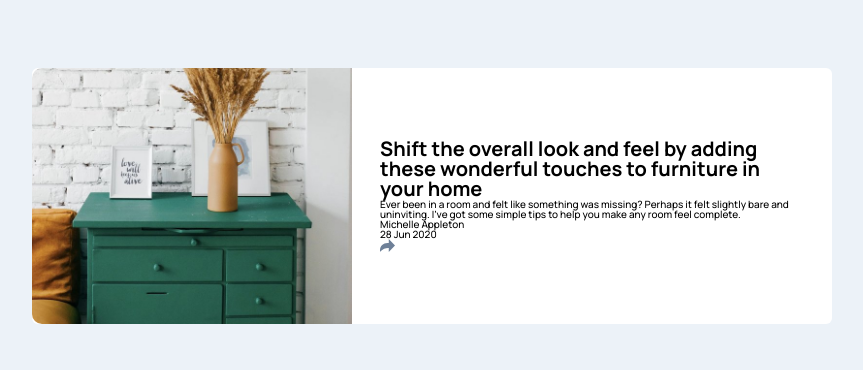
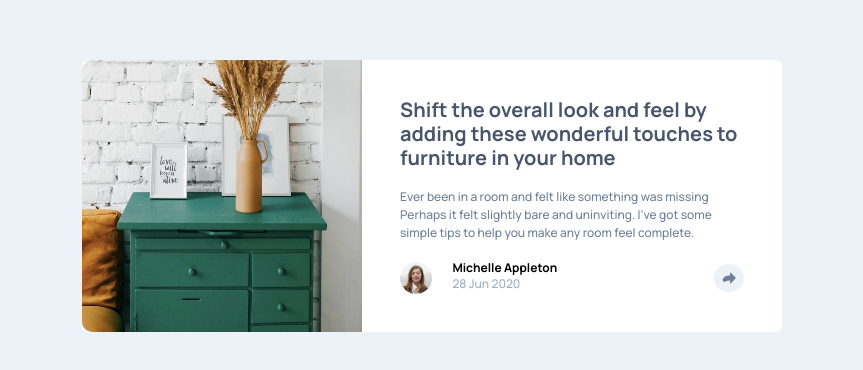
Before and after one commit to amittam104/Article-Preview, a plain HTML site: page index.html in a window 1280 px wide. Shown: the part 204-574 px from the top of the page, without its empty margins (208-1071 px from the left). Drawn offline with Linux system fonts and the light colour scheme.

Commit message:
chore: update style

```diff
--- a/index.html
+++ b/index.html
@@ -21,12 +21,20 @@
           furniture in your home
         </h1>
         <p class="text">
-          Ever been in a room and felt like something was missing? Perhaps it
+          Ever been in a room and felt like something was missing Perhaps it
           felt slightly bare and uninviting. I’ve got some simple tips to help
           you make any room feel complete.
         </p>
+        <div class="details">
+          <div class="author-info">
+            <img
+              src="images/avatar-michelle.jpg"
+              alt="michelle photo"
+              class="author-img"
+            />
             <p class="author-name">Michelle Appleton</p>
             <p class="date">28 Jun 2020</p>
+          </div>
           <svg
             xmlns="http://www.w3.org/2000/svg"
             width="15"
@@ -41,5 +49,6 @@
           </svg>
         </div>
       </div>
+    </div>
   </body>
 </html>
--- a/style.css
+++ b/style.css
@@ -22,18 +22,69 @@ body {
 
 .container {
   display: flex;
-  align-items: center;
-  max-width: 80rem;
+  align-items: stretch;
+  max-width: 70rem;
   background-color: #fff;
   border-radius: 0.6rem;
 }
 
 .img {
   width: 40%;
-  height: 100%;
+  height: auto;
   border-radius: 1rem 0 0 1rem;
 }
 
 .article-section {
-  padding: 2.8rem;
+  padding: 3.8rem;
 }
+
+.header {
+  line-height: 1.2;
+  color: hsl(217, 19%, 35%);
+  margin-bottom: 1.8rem;
+}
+.text {
+  font-size: 1.2rem;
+  line-height: 1.5;
+  color: hsl(214, 17%, 51%);
+  margin-bottom: 2rem;
+}
+
+.details {
+  display: flex;
+  align-items: center;
+  justify-content: space-between;
+}
+.author-info {
+  display: grid;
+  grid-template-columns: 1fr 2fr;
+  grid-template-rows: 1fr 1fr;
+}
+
+.author-img {
+  width: 3.2rem;
+  border-radius: 50%;
+  grid-row: 1 / -1;
+}
+
+.author-name {
+  font-size: 1.2rem;
+  font-weight: 700;
+}
+.date {
+  font-size: 1.2rem;
+  font-weight: 400;
+  color: hsl(212, 23%, 69%);
+}
+
+.icon--share {
+  width: 3rem;
+  height: auto;
+  background-color: hsl(210, 46%, 95%);
+  border-radius: 50%;
+  padding: 0.8rem; /* Add padding as needed */
+}
+
+.icon--share path {
+  fill: #6e8098; /* Set the fill color for the path */
+}
```
Lines whose indentation alone changed are shown as unchanged.
